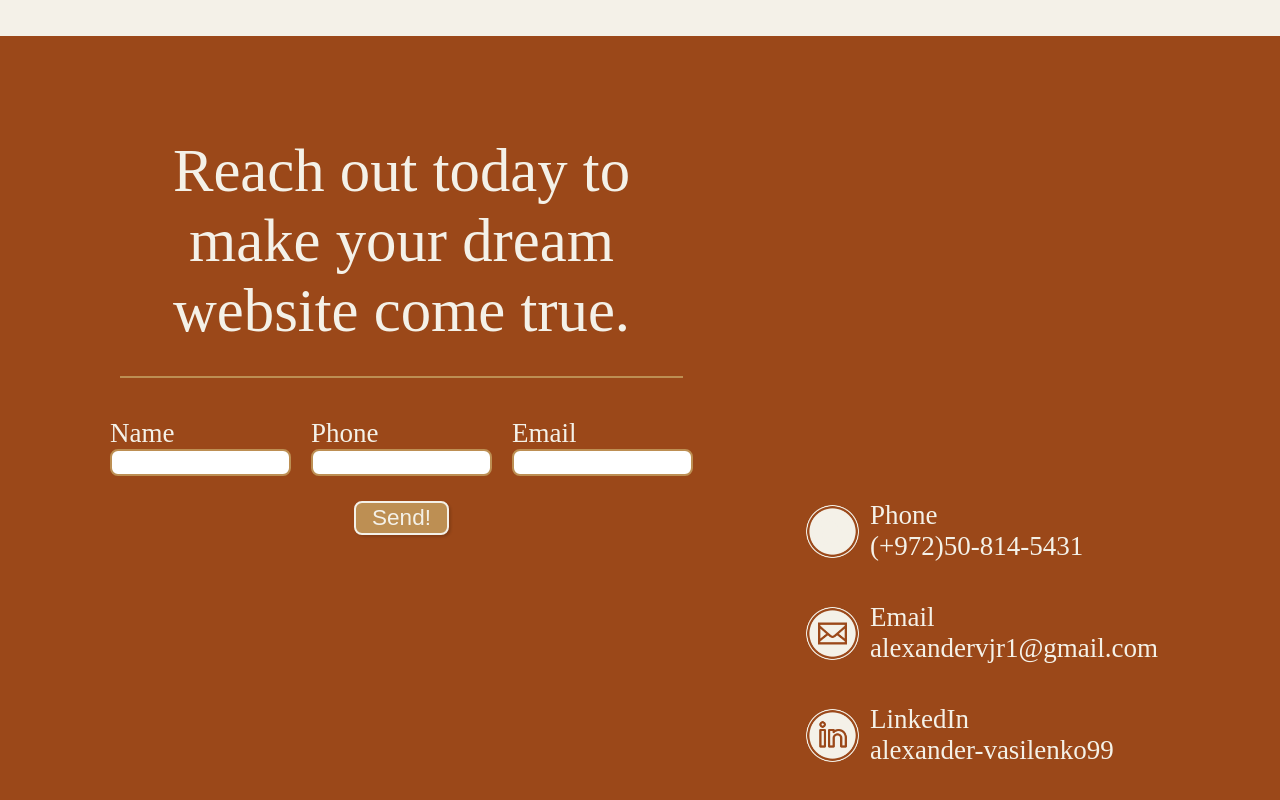
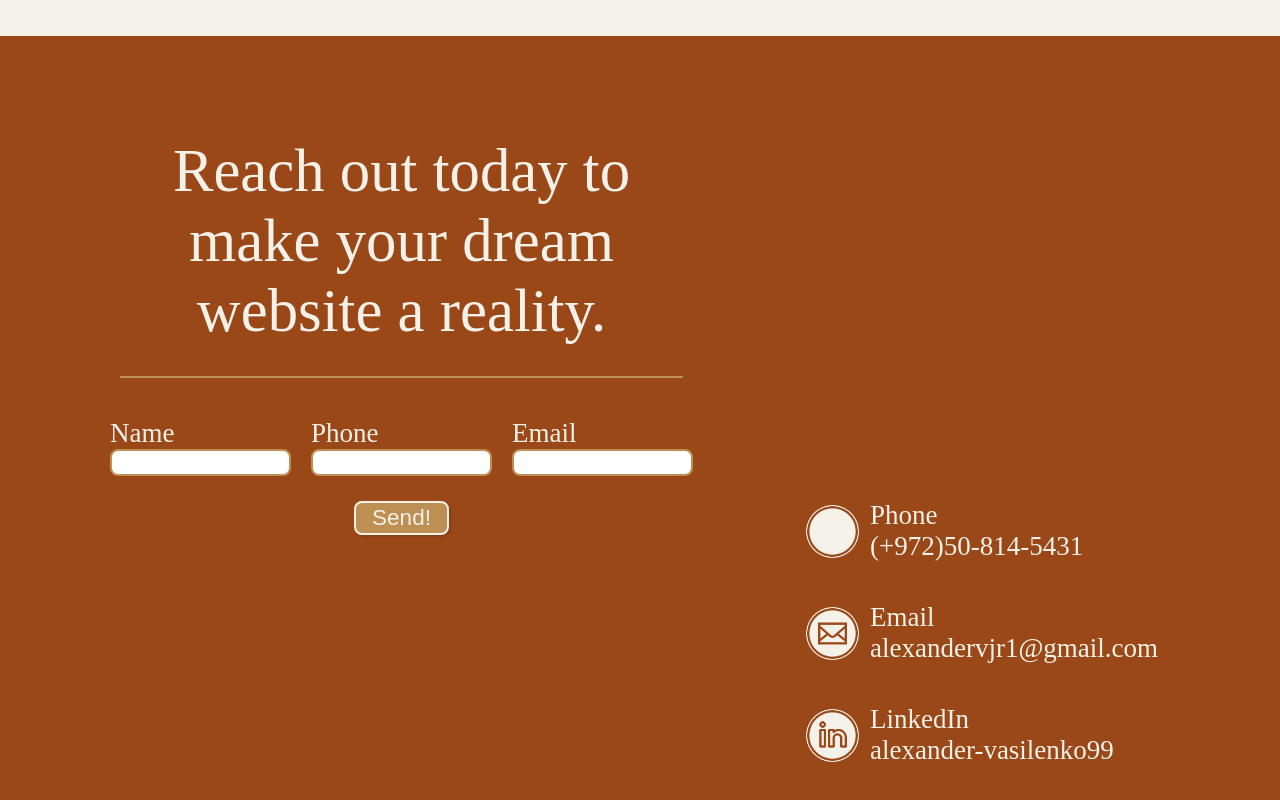
Before and after one commit to AlexanderVasilenko99/portfolio-website, a React (Create React App) app in the folder frontend/: page / in a window 1280 px wide. Shown: the part 2164-2964 px from the top of the page. Built offline with nearby package versions, Linux system fonts and the light colour scheme.

Commit message:
changed text on contact page

```diff
--- a/frontend/src/Components/5-ContactMeSection/ContactMeSection.tsx
+++ b/frontend/src/Components/5-ContactMeSection/ContactMeSection.tsx
@@ -16,7 +16,7 @@ function ContactMeSection(): JSX.Element {
         <div className="ContactMeSection">
             <div className="left-col">
                 <p className="reach-out">
-                    Reach out today to make your dream website come true.
+                    Reach out today to make your dream website a reality.
                 </p>
                 <hr />
                 <form onSubmit={handleSubmit((e: any) => {
```
